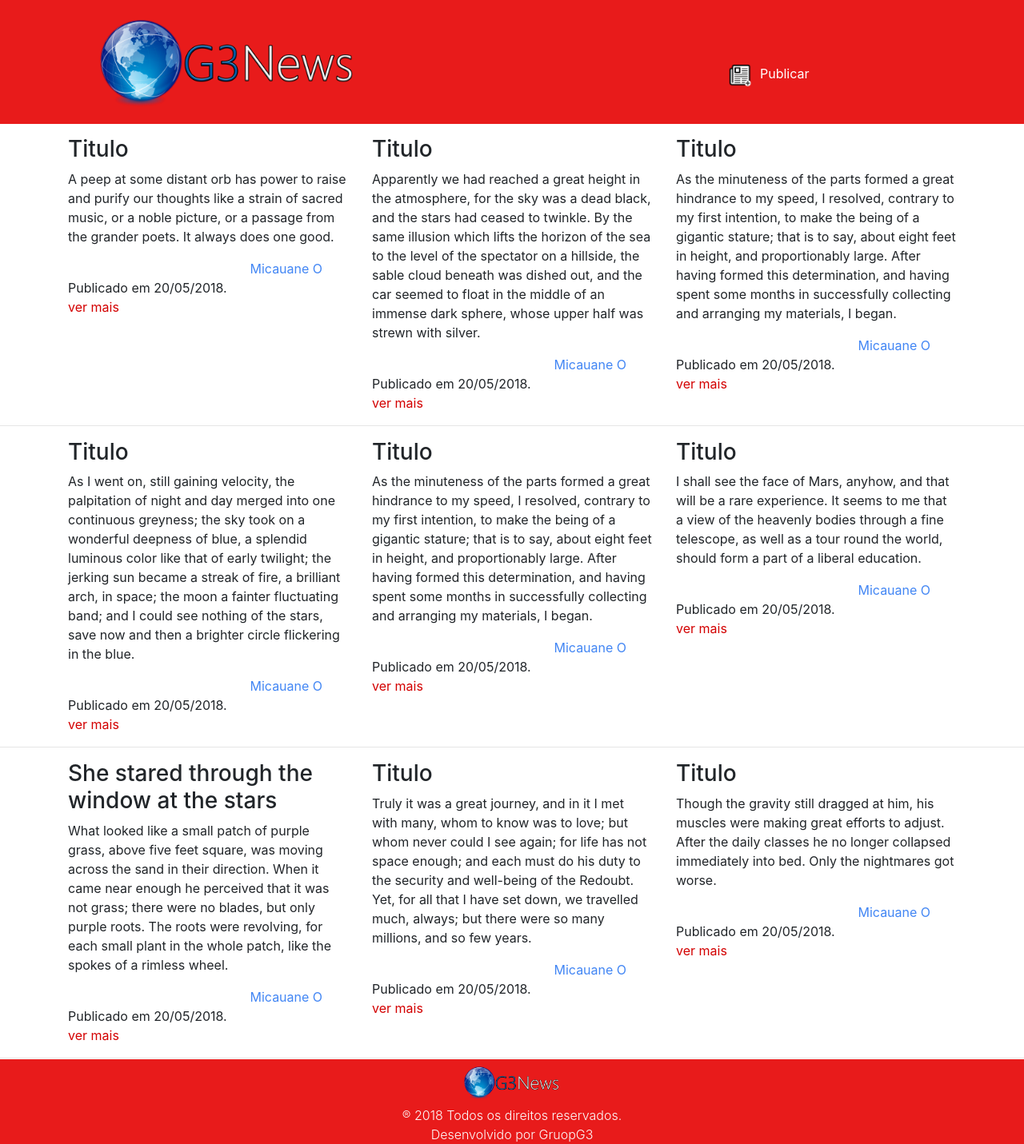
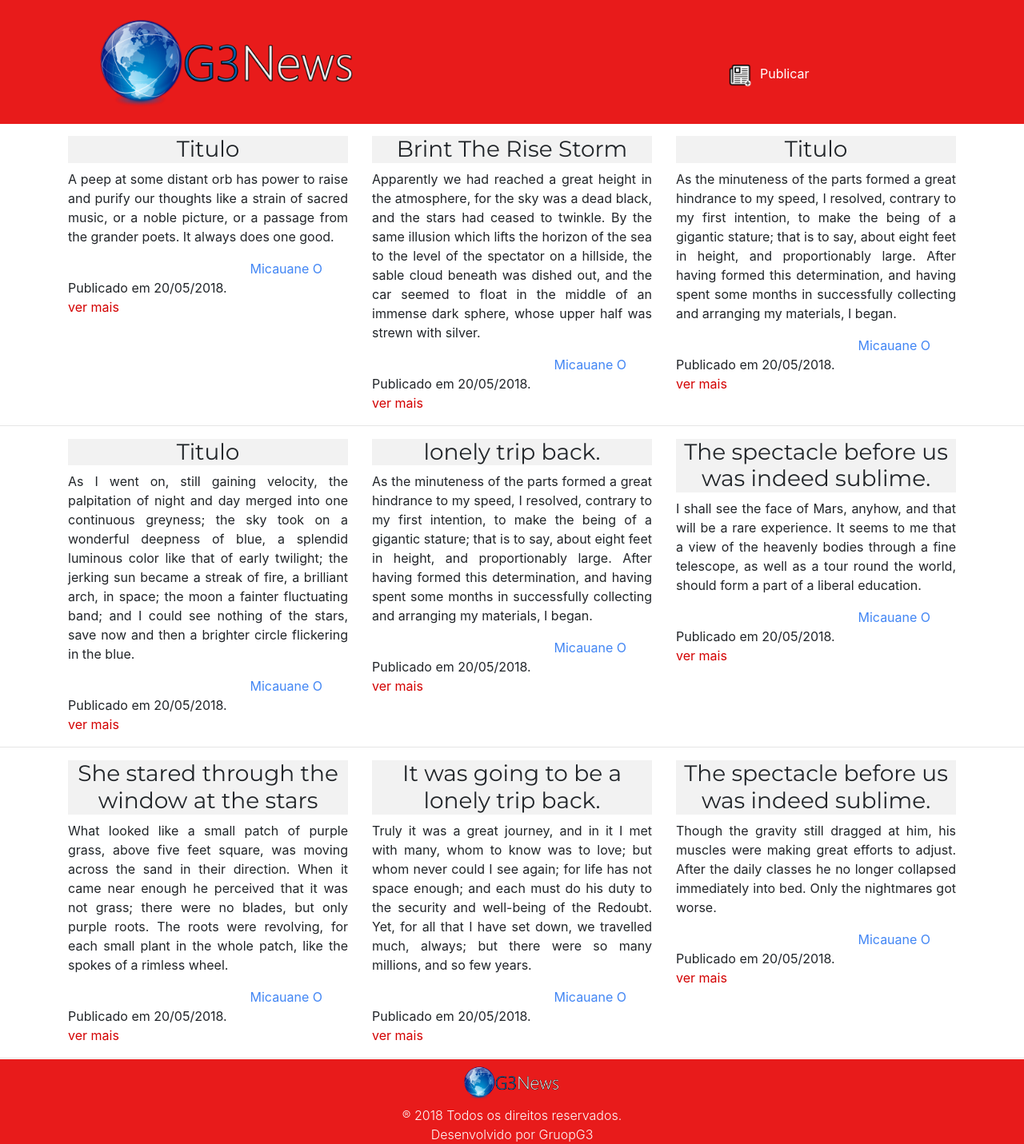
Before and after one commit to Micauane/TecInfG3, a PHP site: page /index.html in a window 1280 px wide. Shown: the whole page at 80% size. Run offline with PHP 8.4, Linux system fonts and the light colour scheme.

Commit message:
paragrafos
Mudei o paragrafos

```diff
--- a/css/style.css
+++ b/css/style.css
@@ -41,6 +41,10 @@ text-decoration: none;
   transition: all .8s cubic-bezier(.190, 1.000, .220, 1.000);
 }
 
+.paragrafo{
+  text-align: justify;
+}
+
 #01 p:hover{
   -webkit-transform: scale(1.2);
   -moz-transform: scale(1.2);
@@ -48,7 +52,11 @@ text-decoration: none;
   -o-transform: scale(1.2);
   transform: scale(1.2);
 }
-
+.Titulo{
+  font-family: 'Montserrat', sans-serif;
+  background: rgba(230, 230, 230, .5);
+  text-align: center;
+}
 .panel-body{
 font-weight: normal;
 color: #000000;
--- a/index.html
+++ b/index.html
@@ -2,6 +2,7 @@
 <html lang="pt-br">
   <head>
     <meta charset="utf-8">
+    <link href="https://fonts.googleapis.com/css?family=Montserrat" rel="stylesheet">
     <link rel="stylesheet" href="css/style.css">
     <link rel="stylesheet" href="css/bootstrap.min.css">
     <title>TecNews</title>
@@ -23,22 +24,22 @@
     <div class="container">
       <div class="row">
         <div class="col">
-          <h3>Titulo</h3>
-          <p id="01">A peep at some distant orb has power to raise and purify our thoughts like a strain of sacred music, or a noble picture, or a passage from the grander poets. It always does one good.</p>
+          <h3 class="Titulo">Titulo</h3>
+          <p class="paragrafo">A peep at some distant orb has power to raise and purify our thoughts like a strain of sacred music, or a noble picture, or a passage from the grander poets. It always does one good.</p>
           <span>Micauane O</span>
           <br>Publicado em 20/05/2018.
           <br> <a href="#">ver mais</a>
         </div>
         <div class="col">
-          <h3>Titulo</h3>
-          <p>Apparently we had reached a great height in the atmosphere, for the sky was a dead black, and the stars had ceased to twinkle. By the same illusion which lifts the horizon of the sea to the level of the spectator on a hillside, the sable cloud beneath was dished out, and the car seemed to float in the middle of an immense dark sphere, whose upper half was strewn with silver.</p>
+          <h3 class="Titulo">Brint The Rise Storm</h3>
+          <p class="paragrafo">Apparently we had reached a great height in the atmosphere, for the sky was a dead black, and the stars had ceased to twinkle. By the same illusion which lifts the horizon of the sea to the level of the spectator on a hillside, the sable cloud beneath was dished out, and the car seemed to float in the middle of an immense dark sphere, whose upper half was strewn with silver.</p>
           <span>Micauane O</span>
           <br>Publicado em 20/05/2018.
           <br> <a href="#">ver mais</a>
       </div>
       <div class="col">
-        <h3>Titulo</h3>
-        <p id="01">As the minuteness of the parts formed a great hindrance to my speed, I resolved, contrary to my first intention, to make the being of a gigantic stature; that is to say, about eight feet in height, and proportionably large. After having formed this determination, and having spent some months in successfully collecting and arranging my materials, I began.</p>
+        <h3 class="Titulo">Titulo</h3>
+        <p class="paragrafo">As the minuteness of the parts formed a great hindrance to my speed, I resolved, contrary to my first intention, to make the being of a gigantic stature; that is to say, about eight feet in height, and proportionably large. After having formed this determination, and having spent some months in successfully collecting and arranging my materials, I began.</p>
         <span>Micauane O</span>
         <br>Publicado em 20/05/2018.
         <br> <a href="#">ver mais</a>
@@ -49,22 +50,22 @@
     <div class="container">
       <div class="row">
         <div class="col">
-          <h3>Titulo</h3>
-          <p id="01">As I went on, still gaining velocity, the palpitation of night and day merged into one continuous greyness; the sky took on a wonderful deepness of blue, a splendid luminous color like that of early twilight; the jerking sun became a streak of fire, a brilliant arch, in space; the moon a fainter fluctuating band; and I could see nothing of the stars, save now and then a brighter circle flickering in the blue.</p>
+          <h3 class="Titulo">Titulo</h3>
+          <p class="paragrafo">As I went on, still gaining velocity, the palpitation of night and day merged into one continuous greyness; the sky took on a wonderful deepness of blue, a splendid luminous color like that of early twilight; the jerking sun became a streak of fire, a brilliant arch, in space; the moon a fainter fluctuating band; and I could see nothing of the stars, save now and then a brighter circle flickering in the blue.</p>
           <span>Micauane O</span>
           <br>Publicado em 20/05/2018.
           <br> <a href="#">ver mais</a>
         </div>
         <div class="col">
-          <h3>Titulo</h3>
-          <p id="01">As the minuteness of the parts formed a great hindrance to my speed, I resolved, contrary to my first intention, to make the being of a gigantic stature; that is to say, about eight feet in height, and proportionably large. After having formed this determination, and having spent some months in successfully collecting and arranging my materials, I began.</p>
+          <h3 class="Titulo">lonely trip back.</h3>
+          <p class="paragrafo">As the minuteness of the parts formed a great hindrance to my speed, I resolved, contrary to my first intention, to make the being of a gigantic stature; that is to say, about eight feet in height, and proportionably large. After having formed this determination, and having spent some months in successfully collecting and arranging my materials, I began.</p>
           <span>Micauane O</span>
           <br>Publicado em 20/05/2018.
           <br> <a href="#">ver mais</a>
       </div>
       <div class="col">
-        <h3>Titulo</h3>
-        <p id="01">I shall see the face of Mars, anyhow, and that will be a rare experience. It seems to me that a view of the heavenly bodies through a fine telescope, as well as a tour round the world, should form a part of a liberal education.</p>
+        <h3 class="Titulo">The spectacle before us was indeed sublime.</h3>
+        <p class="paragrafo">I shall see the face of Mars, anyhow, and that will be a rare experience. It seems to me that a view of the heavenly bodies through a fine telescope, as well as a tour round the world, should form a part of a liberal education.</p>
         <span>Micauane O</span>
         <br>Publicado em 20/05/2018.
         <br> <a href="#">ver mais</a>
@@ -75,22 +76,22 @@
     <div class="container">
       <div class="row">
         <div class="col">
-          <h3>She stared through the window at the stars</h3>
-          <p id="01">What looked like a small patch of purple grass, above five feet square, was moving across the sand in their direction. When it came near enough he perceived that it was not grass; there were no blades, but only purple roots. The roots were revolving, for each small plant in the whole patch, like the spokes of a rimless wheel.</p>
+          <h3 class="Titulo">She stared through the window at the stars</h3>
+          <p class="paragrafo">What looked like a small patch of purple grass, above five feet square, was moving across the sand in their direction. When it came near enough he perceived that it was not grass; there were no blades, but only purple roots. The roots were revolving, for each small plant in the whole patch, like the spokes of a rimless wheel.</p>
           <span>Micauane O</span>
           <br>Publicado em 20/05/2018.
           <br> <a href="#">ver mais</a>
         </div>
         <div class="col">
-          <h3>Titulo</h3>
-          <p id="01">Truly it was a great journey, and in it I met with many, whom to know was to love; but whom never could I see again; for life has not space enough; and each must do his duty to the security and well-being of the Redoubt. Yet, for all that I have set down, we travelled much, always; but there were so many millions, and so few years.</p>
+          <h3 class="Titulo">It was going to be a lonely trip back.</h3>
+          <p class="paragrafo">Truly it was a great journey, and in it I met with many, whom to know was to love; but whom never could I see again; for life has not space enough; and each must do his duty to the security and well-being of the Redoubt. Yet, for all that I have set down, we travelled much, always; but there were so many millions, and so few years.</p>
           <span>Micauane O</span>
           <br>Publicado em 20/05/2018.
           <br> <a href="#">ver mais</a>
       </div>
       <div class="col">
-        <h3>Titulo</h3>
-        <p id="01">Though the gravity still dragged at him, his muscles were making great efforts to adjust. After the daily classes he no longer collapsed immediately into bed. Only the nightmares got worse.</p>
+        <h3 class="Titulo">The spectacle before us was indeed sublime.</h3>
+        <p class="paragrafo">Though the gravity still dragged at him, his muscles were making great efforts to adjust. After the daily classes he no longer collapsed immediately into bed. Only the nightmares got worse.</p>
         <span>Micauane O</span>
         <br>Publicado em 20/05/2018.
         <br> <a href="#">ver mais</a>
```
